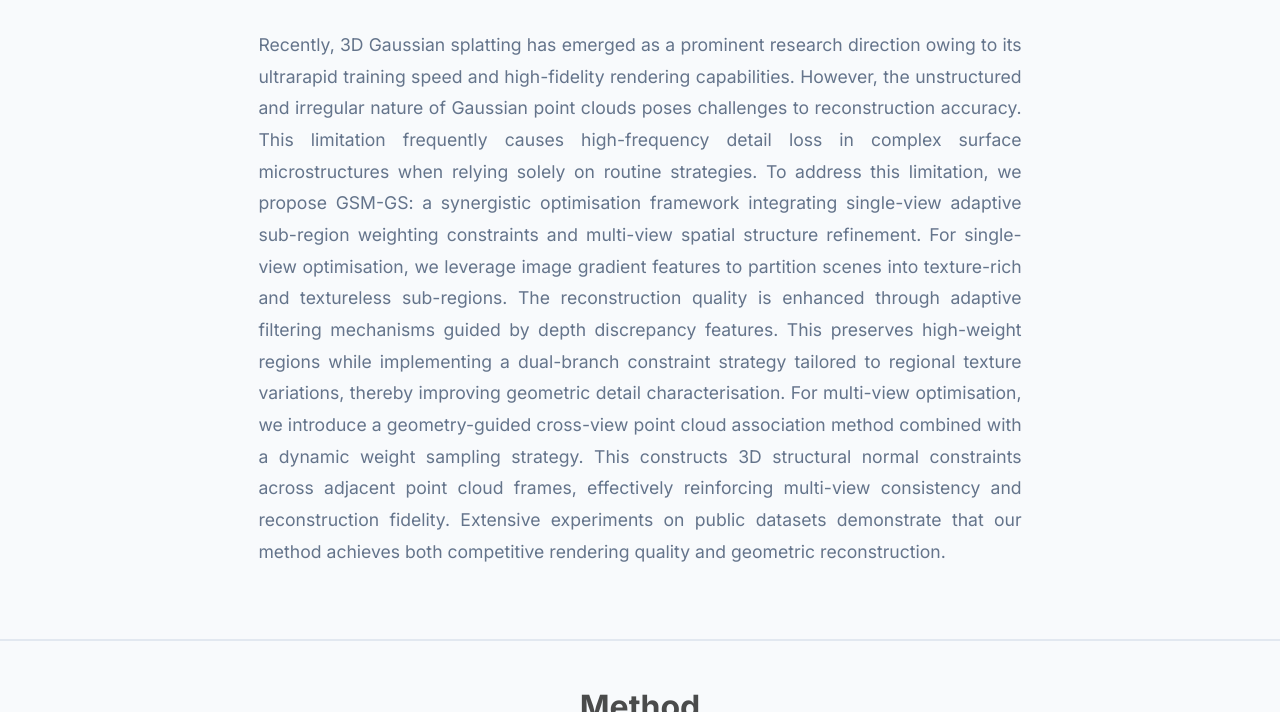
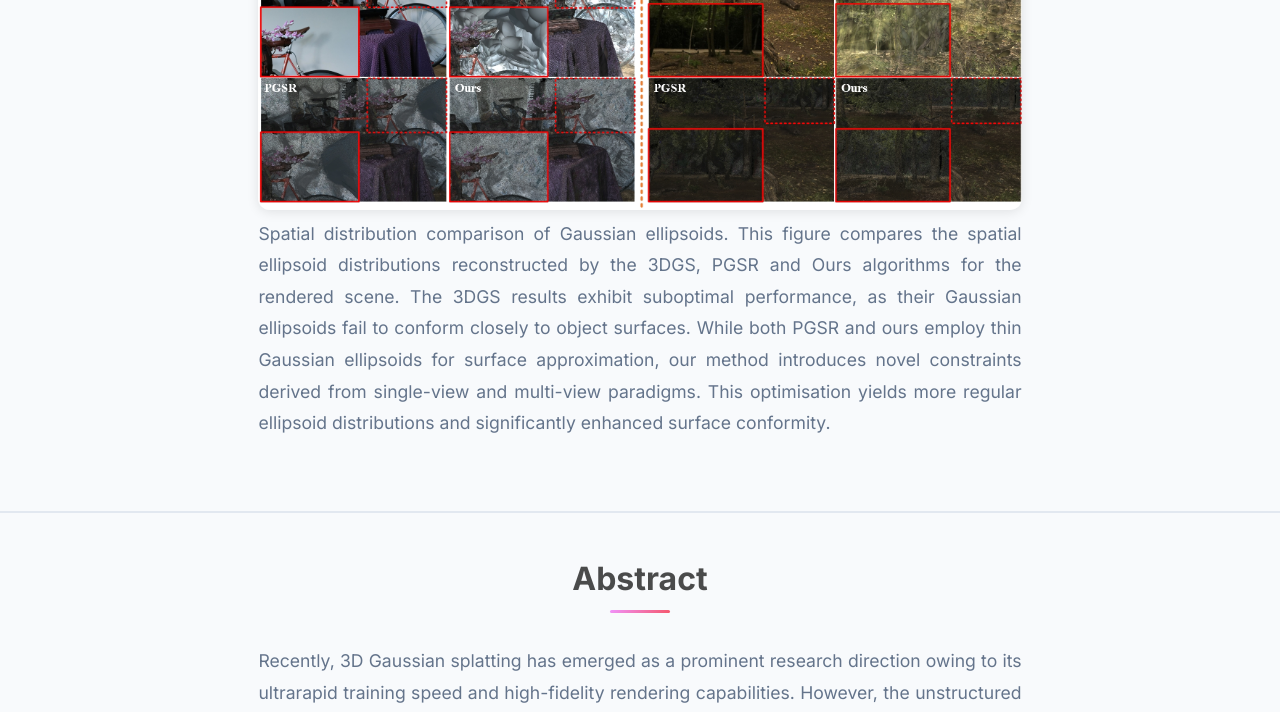
Before and after one commit to AISLAB-sustech/GSM-GS, a plain HTML site: page index.html in a window 1280 px wide. Shown: the part 725-1437 px from the top of the page. Drawn offline with nearby package versions, Linux system fonts and the light colour scheme; some icons are missing.

Commit message:
Add files via upload

```diff
--- a/index.html
+++ b/index.html
@@ -129,6 +129,38 @@
     </div>
   </div>
 </section>
+
+<section class="section hero is-light">
+  <div class="container is-max-desktop">
+    <div class="columns is-centered has-text-centered">
+      <div class="column is-four-fifths">
+        <!-- <h2 class="title is-3 mb-8"></h2> -->
+
+        <div class="method-image-container mb-10">
+          <img
+            src="./static/images/first_pic.jpg"
+            alt="Quantitative Results Table 1 (DTU Dataset)"
+            style="max-width:100%; border-radius:12px; box-shadow:0 2px 12px rgba(0,0,0,0.10);"
+          />
+        </div>
+
+        <!-- 支持LaTeX公式的说明文字 -->
+        <div class="content has-text-justified mb-12">
+          <p>
+            Spatial distribution comparison of Gaussian ellipsoids.
+            This figure compares the spatial ellipsoid distributions reconstructed by the 3DGS, PGSR and Ours algorithms for the rendered scene.
+            The 3DGS results exhibit suboptimal performance, as their Gaussian ellipsoids fail to conform closely to object surfaces.
+            While both PGSR and ours employ thin Gaussian ellipsoids for surface approximation, our method introduces novel constraints derived from single-view and multi-view paradigms.
+            This optimisation yields more regular ellipsoid distributions and significantly enhanced surface conformity.
+          </p>
+        </div>
+      </div>
+    </div>
+  </div>
+</section>
+
+
+
 
 <!-- Teaser video-->
 <!-- <section class="hero teaser">
```
